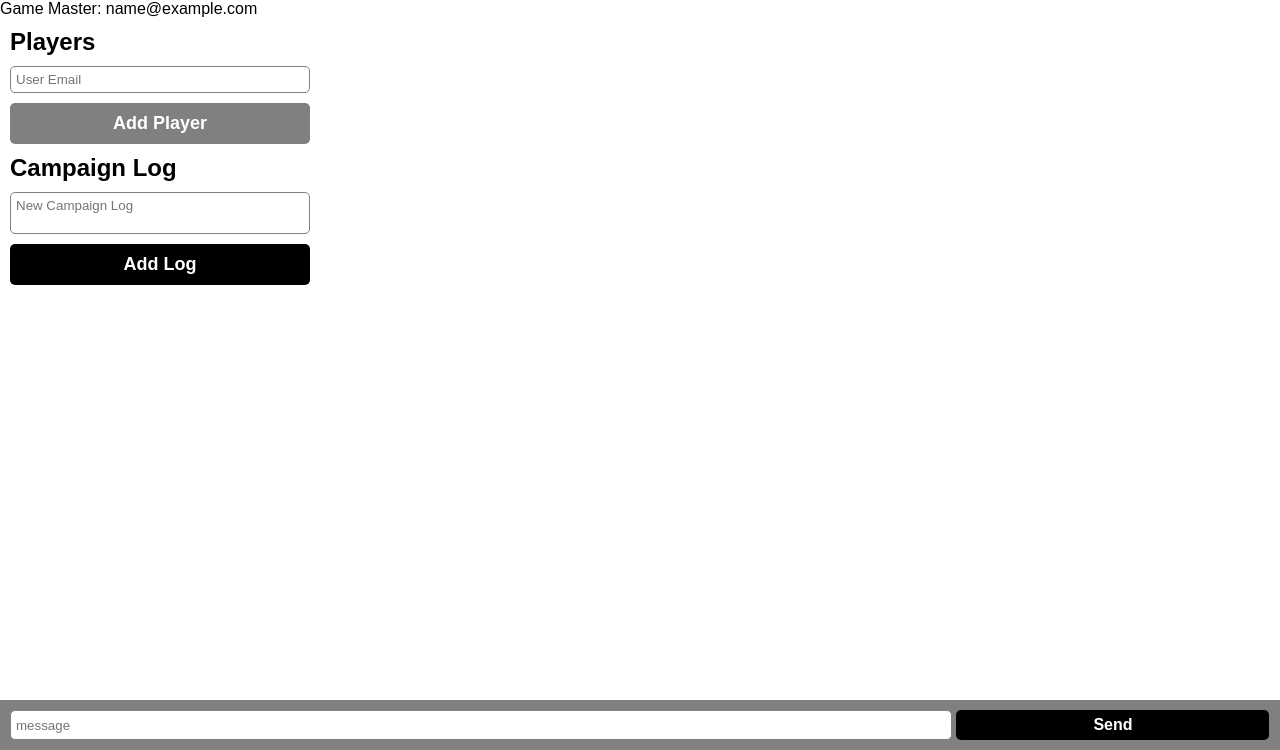
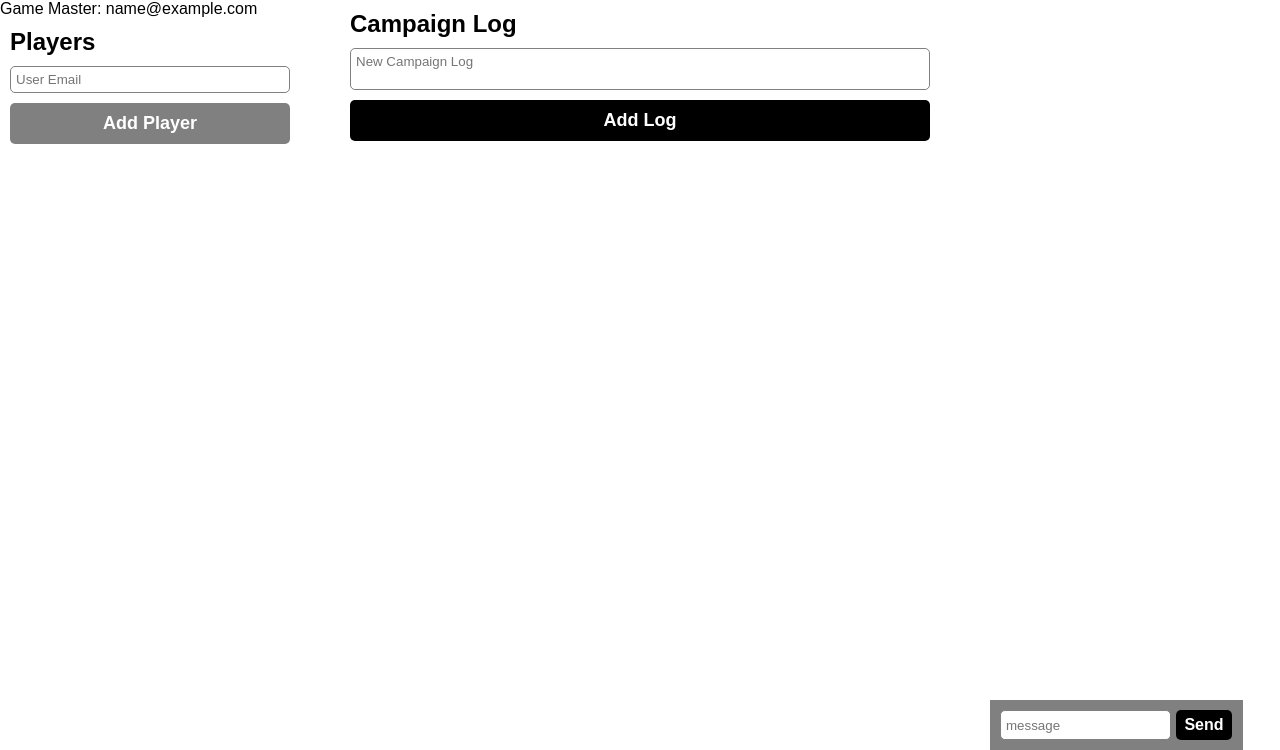
Before and after one commit to codingdojo-projects-algos-0419/CampaignTracker, a Flask app: template templates/campaign.html in a window 1280 px wide. Shown: the part 50-800 px from the top of the page. Run offline with Flask 2, Linux system fonts and the light colour scheme; the template is opened without the code that fills it: values that come from a table or form of the project are taken from there, others are empty; the visitor is signed in with stand-in values (Sample User, id 1); data comes from the database, SQL or seed files in the repository.

Commit message:
finsihed, pending possible fixes

```diff
--- a/static/css/campaign.css
+++ b/static/css/campaign.css
@@ -66,14 +66,13 @@ div.update p:first-child{
 }
 
 div#chatbox{
-    width: 100%;
     position: absolute;
     bottom: 0;
 }
 
 form#form-messages{
     padding: 0 10px;
-    background-color: grey;
+    background-color: grey;;
 }
 
 input#message{
@@ -102,6 +101,7 @@ p.sender{
 }
 
 p.message{
+    display: inline-block;
     background-color: crimson;
     color: white;
     padding: 5px;
@@ -110,8 +110,28 @@ p.message{
 }
 
 @media only screen and (min-width:480px) {
-    .widget{
-        width: 25%;
+    div.widget{
+        display: inline-block;
+        position: absolute;
+        width: 300px;
+    }
+    div#players{
+        top: 0;
+        bottom: 0;
+    }
+
+    div#updates{
+        width: 600px;
+        top: 0;
+        left: 50%;
+        transform: translateX(-50%)
+    }
+
+    div#chat{
+        bottom: 0;
+        right: 0;
+        width: 300px;
+        border-left: 10px solid black;
     }
 }
 
@@ -141,9 +161,14 @@ p.message{
         left: 0;
         width: 100%;
         height: calc(100% - 50px);
+        width: 100%;
     }
 
     p.player{
         padding: 10px;
     }
+
+    #chatbox{
+        width: 100%;
+    }
 }
--- a/static/scripts/campaign.js
+++ b/static/scripts/campaign.js
@@ -121,8 +121,8 @@ $(document).ready(function(){
                 success: function(data) {
                     $('#form-messages').before(`
                     <div class="message">
-                        <p class="sender>` + data + `</p>
-                        <p class="message>` + $('#message').val() + `</p>
+                        <p class="sender">` + data + `</p>
+                        <p class="message">` + $('#message').val() + `</p>
                     </div>
                     `)
                 }
@@ -131,16 +131,16 @@ $(document).ready(function(){
         return false;
     });
 
-    (function refreshChat() {
-        setTimeout(function() {
-            $.ajax({
-                url: '/refresh/' + pageId,
-                success: function(data){
-                    console.log(data)
-                },
-                complete: refreshChat()
-            })
-        }, 2000);
-    })();
+    // (function refreshChat() {
+    //     setTimeout(function() {
+    //         $.ajax({
+    //             url: '/refresh/' + pageId,
+    //             success: function(data){
+    //                 console.log(data)
+    //             },
+    //             complete: refreshChat()
+    //         })
+    //     }, 2000);
+    // })();
 
 })
--- a/templates/campaign.html
+++ b/templates/campaign.html
@@ -45,7 +45,7 @@
         {% endif %}
     </div>
 
-    <div class="widget" id="updates">
+    <div class="widget" id="updates" style="z-index: 100">
         <h2>Campaign Log</h2>
         {% if session['userid'] == master.id %}
             <form action="/submitupdate" method="post" id="form-update">
@@ -60,7 +60,7 @@
             </div>
         {% endfor %}
     </div>
-    <div class="widget" id="chat" style="z-index: 100">
+    <div class="widget" id="chat">
         <div id="chatbox">
             {% for message in messages %}
                 <div class="message">
```
